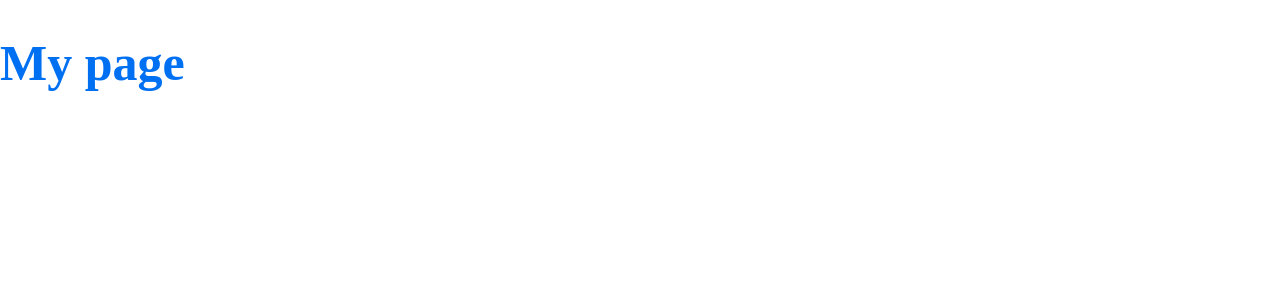
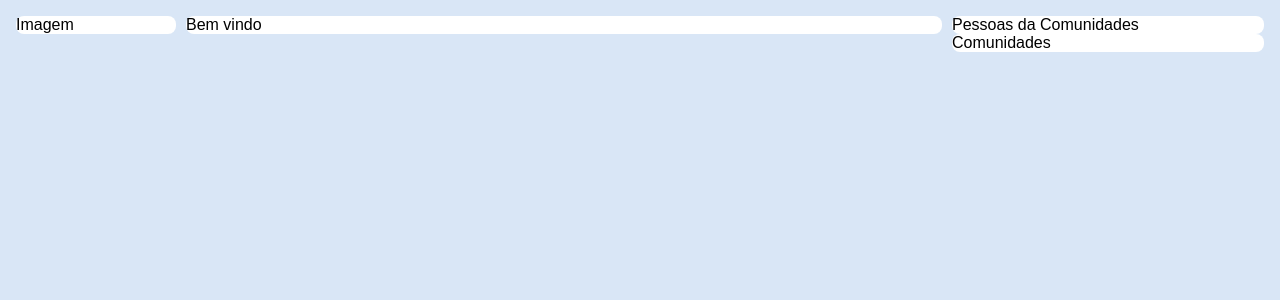
Before and after one commit to larrydiniz/Alurakut, a Next.js app: page / in a window 1280 px wide. Shown: the top 300 px of the page. Built offline with nearby package versions, Linux system fonts and the light colour scheme.

Commit message:
estrutura inicial

```diff
--- a/pages/_app.js
+++ b/pages/_app.js
@@ -1,10 +1,21 @@
 import { createGlobalStyle, ThemeProvider } from 'styled-components'
 
 const GlobalStyle = createGlobalStyle`
-  body {
+  * {
     margin: 0;
     padding: 0;
     box-sizing: border-box;
+  }
+
+  body {
+    font-family: sans-serif;
+    background-color: #d9e6f6;
+  }
+
+  #__next {
+    display: flex;
+    min-height: 100vh;
+    flex-direction: column;
   }
 `
 
--- a/pages/index.js
+++ b/pages/index.js
@@ -1,10 +1,42 @@
 import styled from 'styled-components'
 
-const Title = styled.h1`
-  font-size: 50px;
-  color: ${({ theme }) => theme.colors.primary};
-`
+const Box = styled.div`
+  background: #fff;
+  border-radius: 8px;
+`;
+const MainGrid = styled.main`
+  display: grid;
+  grid-gap: 10px;
+  padding: 16px;
+
+  @media(min-width: 860px){
+    grid-template-areas: "profileArea welcomeArea profileRelationsArea";
+    grid-template-columns: 160px 1fr 312px;
+  }
+`;
 
 export default function Home() {
-  return <Title>My page</Title>
+  return (
+    <MainGrid>
+      {/* style="grid-area: profileArea" */}
+      <div style={{ gridArea: 'profileArea' }}>
+        <Box >
+          Imagem
+        </Box>
+      </div>
+      <div style={{ gridArea: 'welcomeArea' }}>
+        <Box>
+          Bem vindo
+        </Box>
+      </div>
+      <div style={{ gridArea: 'profileRelationsArea' }}>
+        <Box>
+          Pessoas da Comunidades
+        </Box>
+        <Box>
+          Comunidades
+        </Box>
+      </div>
+    </MainGrid>
+  )
 }
```
